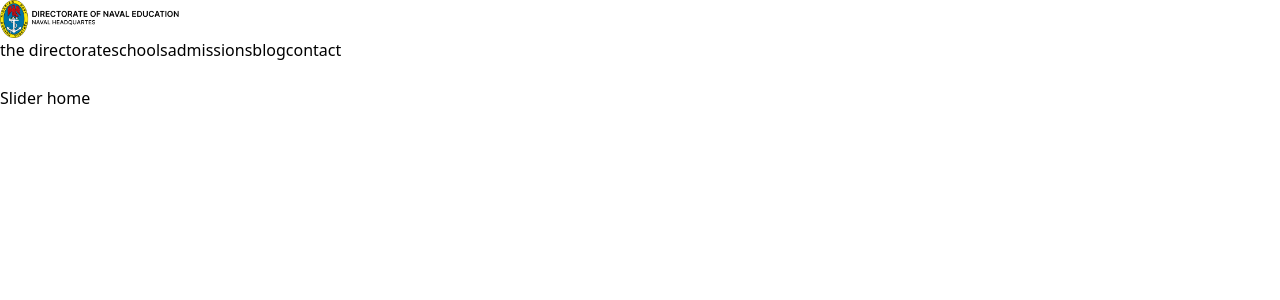
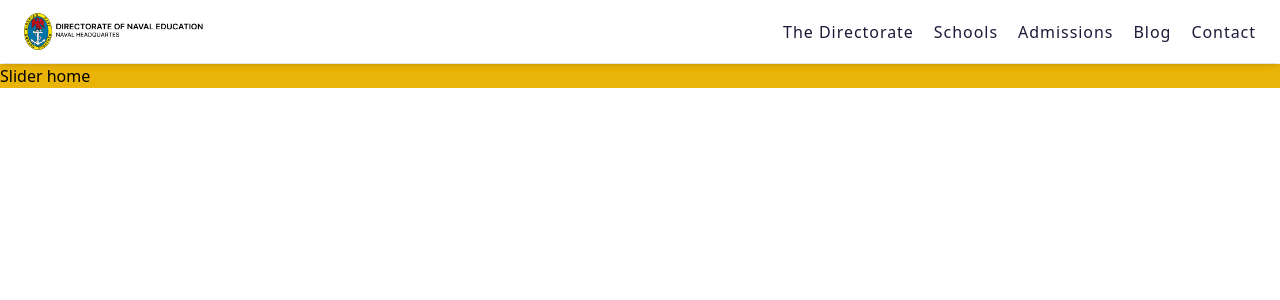
Before and after one commit to demo-nnedu-webapp/website, a Next.js app: page / in a window 1280 px wide. Shown: the top 300 px of the page. Built offline with nearby package versions, Linux system fonts and the light colour scheme.

Commit message:
chore: add custom config colors and font to tailwind.config

```diff
--- /dev/null
+++ b/tailwind.config.js
@@ -0,0 +1,24 @@
+/** @type {import('tailwindcss').Config} */
+module.exports = {
+  mode: "jit",
+  content: [
+    "./pages/**/*.{js,ts,jsx,tsx}",
+    "./components/**/*.{js,ts,jsx,tsx}",
+  ],
+  // darkMode: "class",
+  theme: {
+    extend: {
+      colors: {
+        transparent: "transparent",
+        primary: "#1F1839",
+        secondary: "#DEC918",
+        accent: "#0074A8",
+      },
+      fontFamily: {
+        montserrat: ["montserrat", "sans-serif"],
+        inter: ["inter", "serif"],
+      },
+    },
+  },
+  plugins: [],
+};
```
